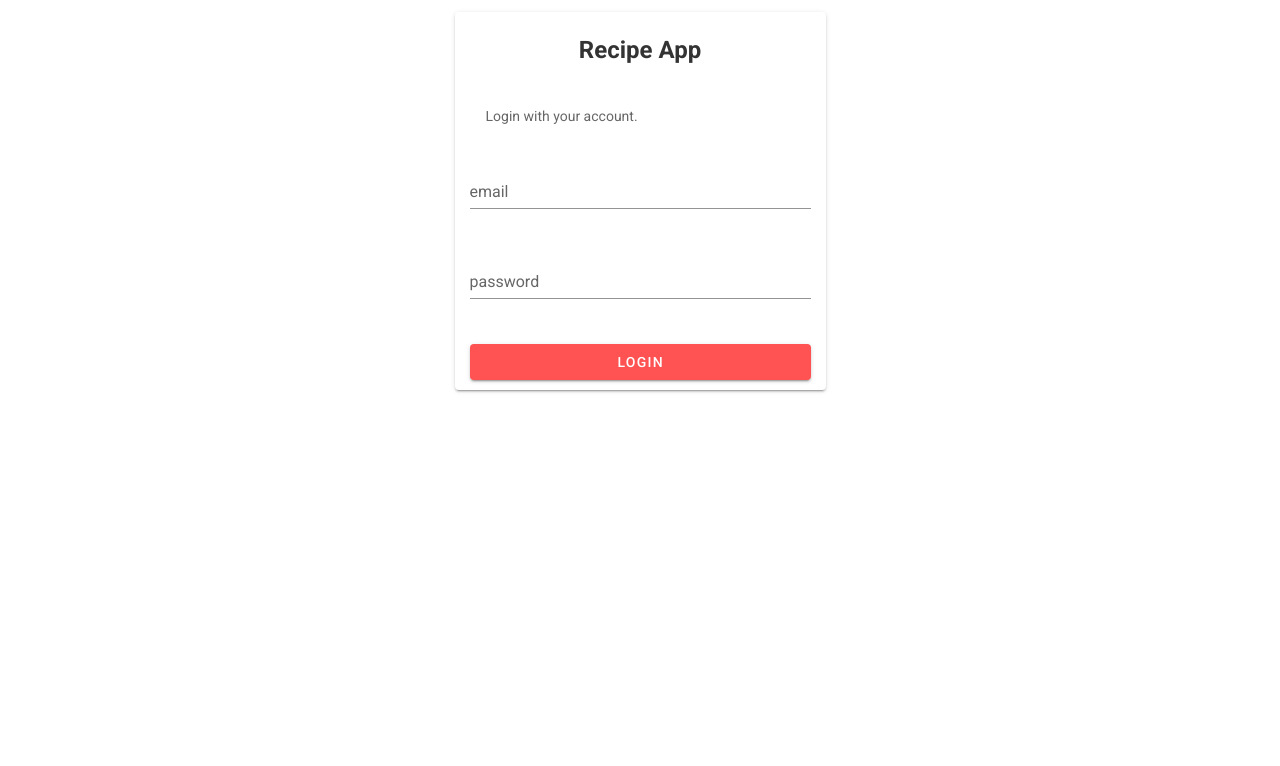
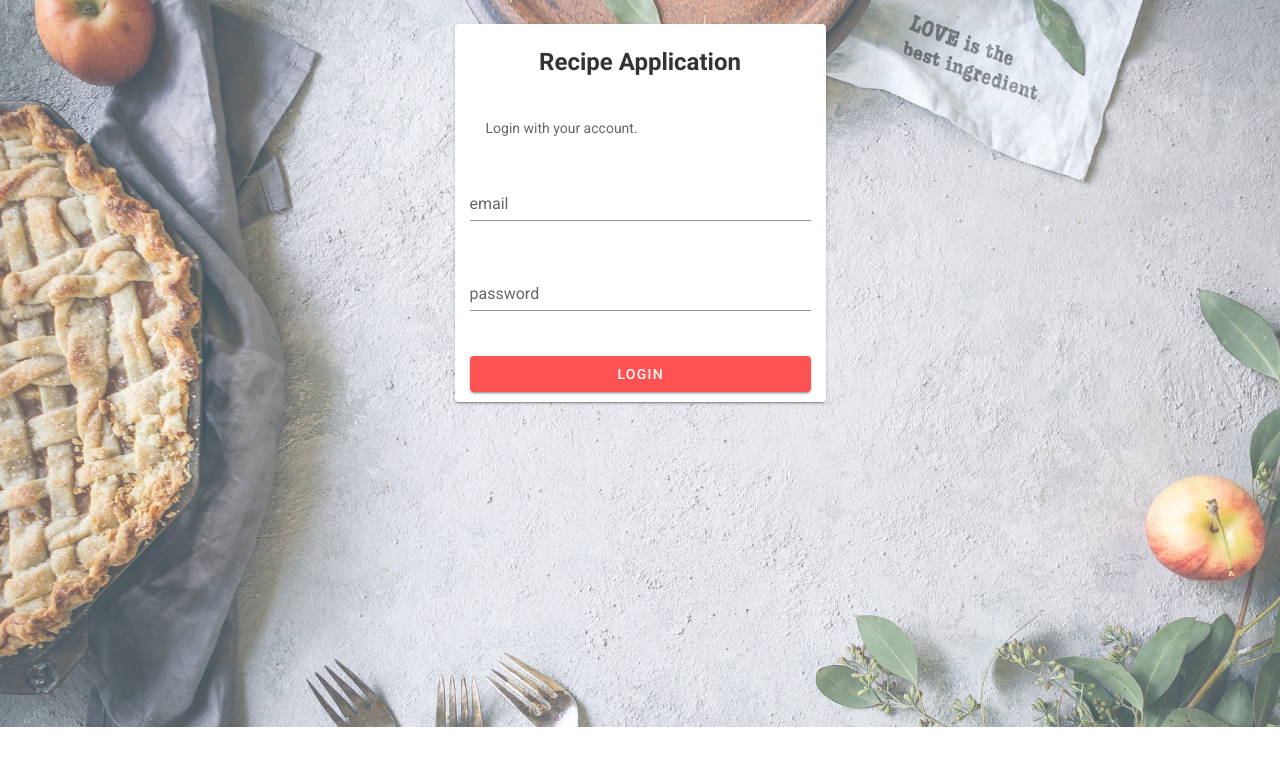
Before and after one commit to MilkyTaco/recipe-application, a Vue app in the folder frontend/: page / in a window 1280 px wide. Shown: the top 766 px of the page. Built offline with nearby package versions, Linux system fonts and the light colour scheme.

Commit message:
background color fixed

```diff
--- a/frontend/src/App.vue
+++ b/frontend/src/App.vue
@@ -5,8 +5,14 @@ export default {
 </script>
 <template>
   <v-app>
-    <v-main>
-      <router-view> </router-view>
+    <v-main class="main-container">
+      <v-container fluid class="sub-container">
+        <router-view> </router-view>
+      </v-container>
     </v-main>
   </v-app>
 </template>
+
+<style lang="css">
+@import "./assets/css/styles.css";
+</style>
--- /dev/null
+++ b/frontend/src/assets/css/styles.css
@@ -0,0 +1,15 @@
+.main-container {
+  margin: 0;
+  padding: 0;
+  width: 100vw;
+  height: 100vh;
+  background-image: url("../images/main_background.png");
+}
+
+.sub-container {
+  margin: 0;
+  padding: 0;
+  width: 100vw;
+  height: 100vh;
+  background-color: rgba(255, 255, 255, 0.219);
+}
--- a/frontend/src/components/Login.vue
+++ b/frontend/src/components/Login.vue
@@ -46,7 +46,7 @@ export default {
 							>
 								<h2>
 									Recipe
-									App
+									Application
 								</h2>
 							</v-col>
 							<v-col
```
